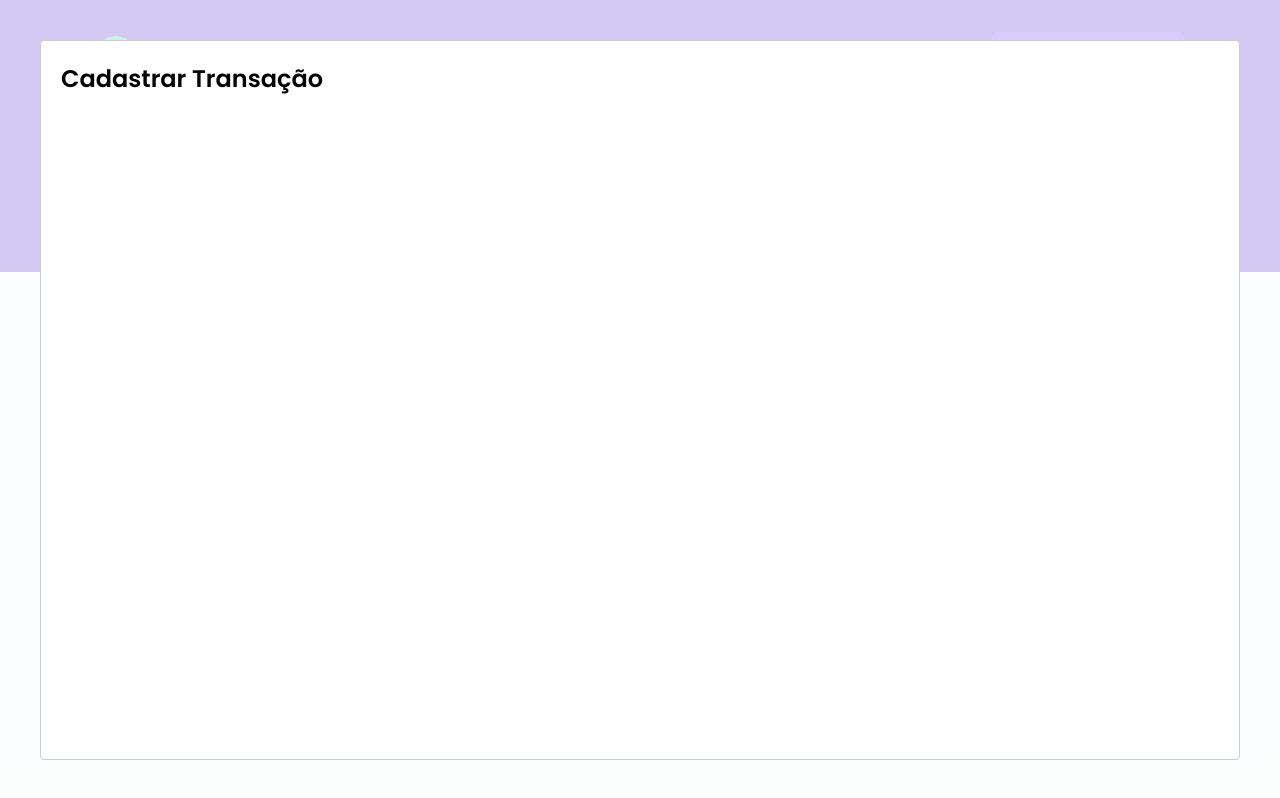
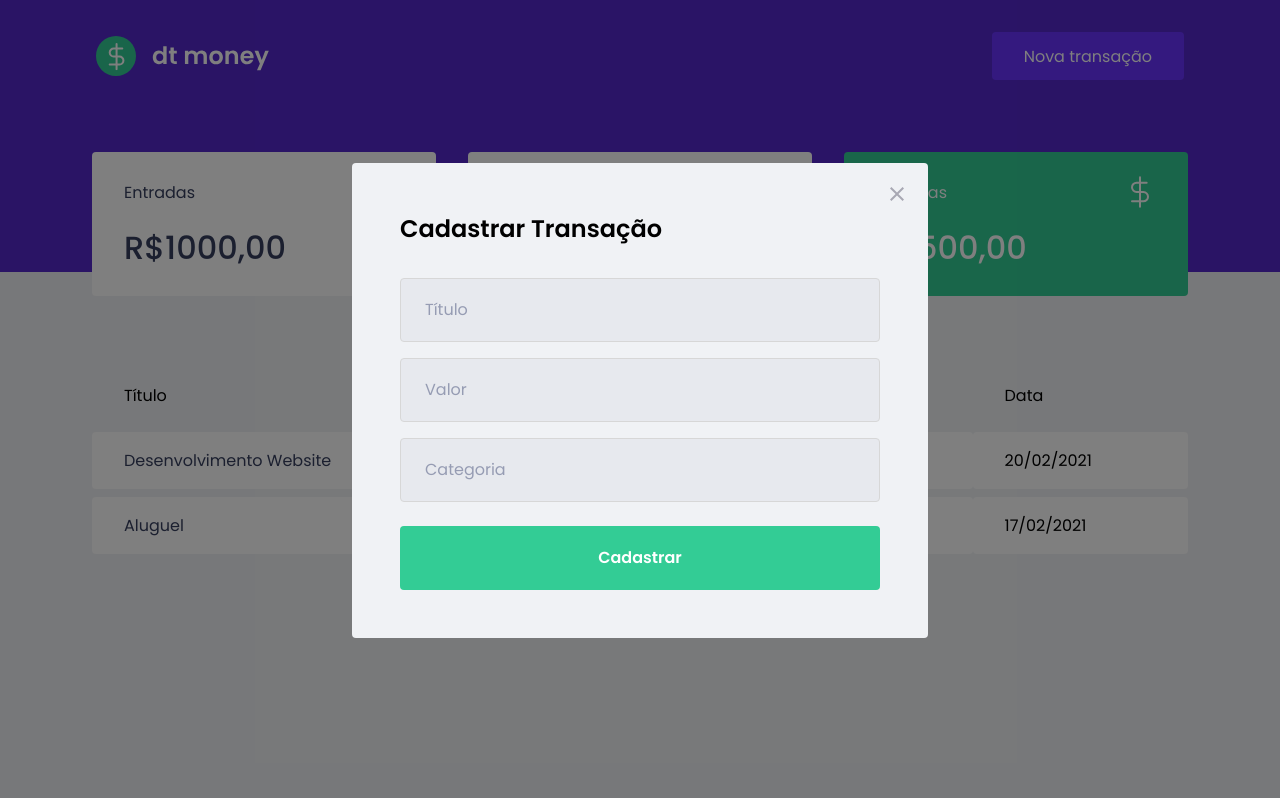
Before and after one commit to karlos-silva/dtmoney, a React (Create React App) app: page / in a window 1280 px wide. Both pictures are taken after a click on the button "Nova transação". Built offline with nearby package versions, Linux system fonts and the light colour scheme; no server answers; what miragejs would draw is missing.

Commit message:
Add styles for transaction Modal and add close button

```diff
--- a/src/components/NewTransactionModal/index.tsx
+++ b/src/components/NewTransactionModal/index.tsx
@@ -1,4 +1,7 @@
 import Modal from "react-modal";
+import { Container } from './styles'
+
+import CloseImage from '../../assets/close.svg'
 
 interface NewTransactionModalProps {
   isOpen: boolean
@@ -10,8 +13,36 @@
     <Modal
       isOpen={isOpen}
       onRequestClose={onRequestClose}
+      overlayClassName="react-modal-overlay"
+      className="react-modal-content"
     >
-      <h2>Cadastrar Transação</h2>
+      <button
+        type="button"
+        onClick={onRequestClose}
+        className="react-modal-close"
+      >
+        <img src={CloseImage} alt="Fechar Modal" />
+      </button>
+
+      <Container>
+        <h2>Cadastrar Transação</h2>
+
+        <input
+          type="text"
+          placeholder="Título"
+        />
+        <input
+          type="number"
+          placeholder="Valor"
+        />
+        <input
+          type="number"
+          placeholder="Categoria"
+        />
+        <button type="submit">
+          Cadastrar
+        </button>
+      </Container>
     </Modal>
   )
 }
--- a/src/components/NewTransactionModal/styles.ts
+++ b/src/components/NewTransactionModal/styles.ts
@@ -1,5 +1,48 @@
 import styled from 'styled-components';
 
-export const Container = styled.div`
+export const Container = styled.form`
+  h2 {
+    color: var(--text-title-color);
+    font-size: 1.5rem;
+    margin-bottom: 2rem;
+  }
 
+  input {
+    width: 100%;
+    padding: 0 1.5rem;
+    height: 4rem;
+    border-radius: 0.25rem;
+
+    border: 1px solid #d7d7d7;
+    background: #e7e9ee;
+
+    font-weight: 400;
+    font-size: 1rem;
+
+    &::placeholder {
+      color: var(--text-body)
+    }
+
+    & + input {
+      margin-top: 1rem;
+    }
+  }
+
+  button[type="submit"] {
+    width: 100%;
+    padding: 0  1.5rem;
+    height: 4rem;
+    background: var(--green);
+    color: #FFF;
+    border-radius: 0.25rem;
+    border: 0;
+    font-size: 1rem;
+    margin-top: 1.5rem;
+    font-weight: 600;
+    transition: filter 0.2s;
+
+    &:hover {
+      filter: brightness(0.9);
+    }
+  }
 `;
--- a/src/styles/global.ts
+++ b/src/styles/global.ts
@@ -51,4 +51,37 @@
     font-weight: 600;
   }
 
+  .react-modal-overlay {
+    background: rgba(0,0,0,0.5);
+    position: fixed;
+    top: 0;
+    bottom: 0;
+    right: 0;
+    left: 0;
+
+    display: flex;
+    align-items: center;
+    justify-content: center;
+  }
+  .react-modal-content{
+    width: 100%;
+    max-width: 576px;
+    background: var(--background);
+    padding: 3rem;
+    position: relative;
+    border-radius: 0.25rem;
+  }
+
+  .react-modal-close {
+    position: absolute;
+    right: 1.5rem;
+    top: 1.5rem;
+    border: 0;
+    background: transparent !important;
+    transition: filter 0.2s;
+    &:hover {
+      filter: brightness(0.8)
+    }
+  }
+
 `
```
